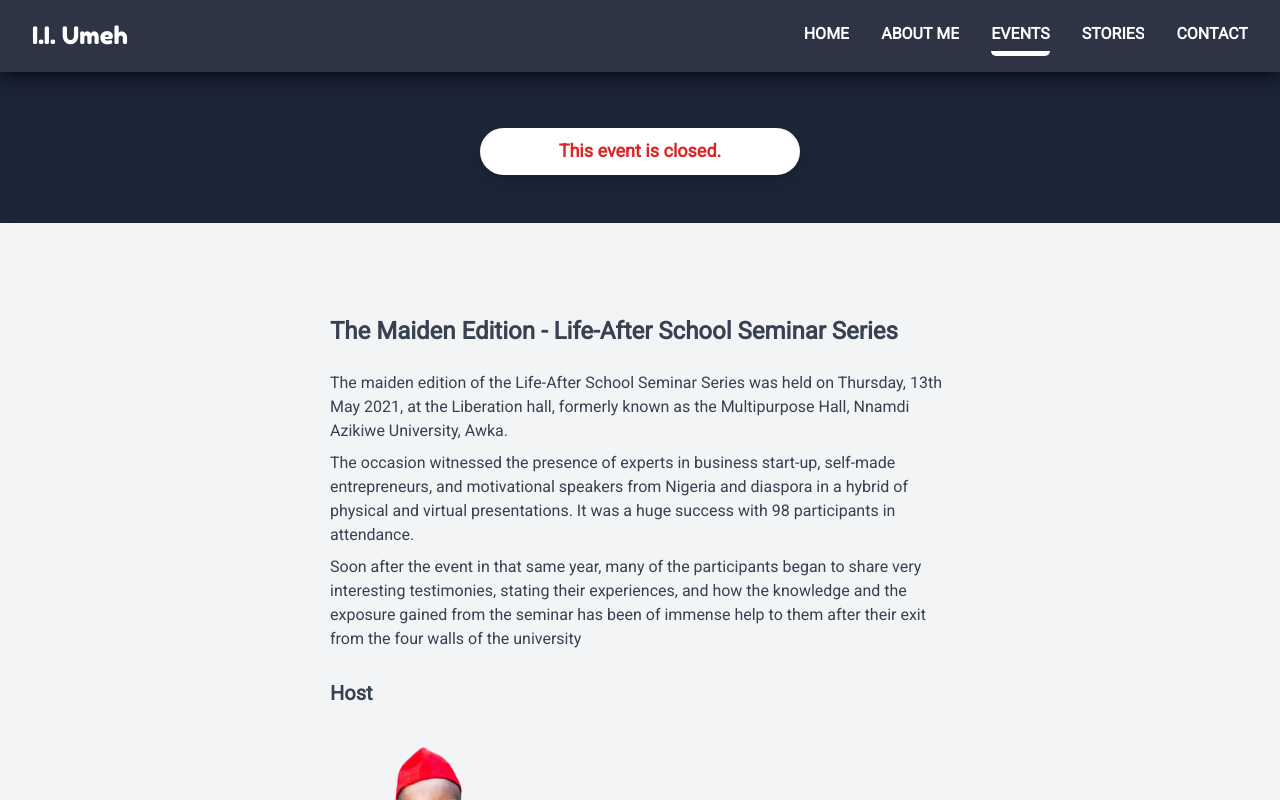
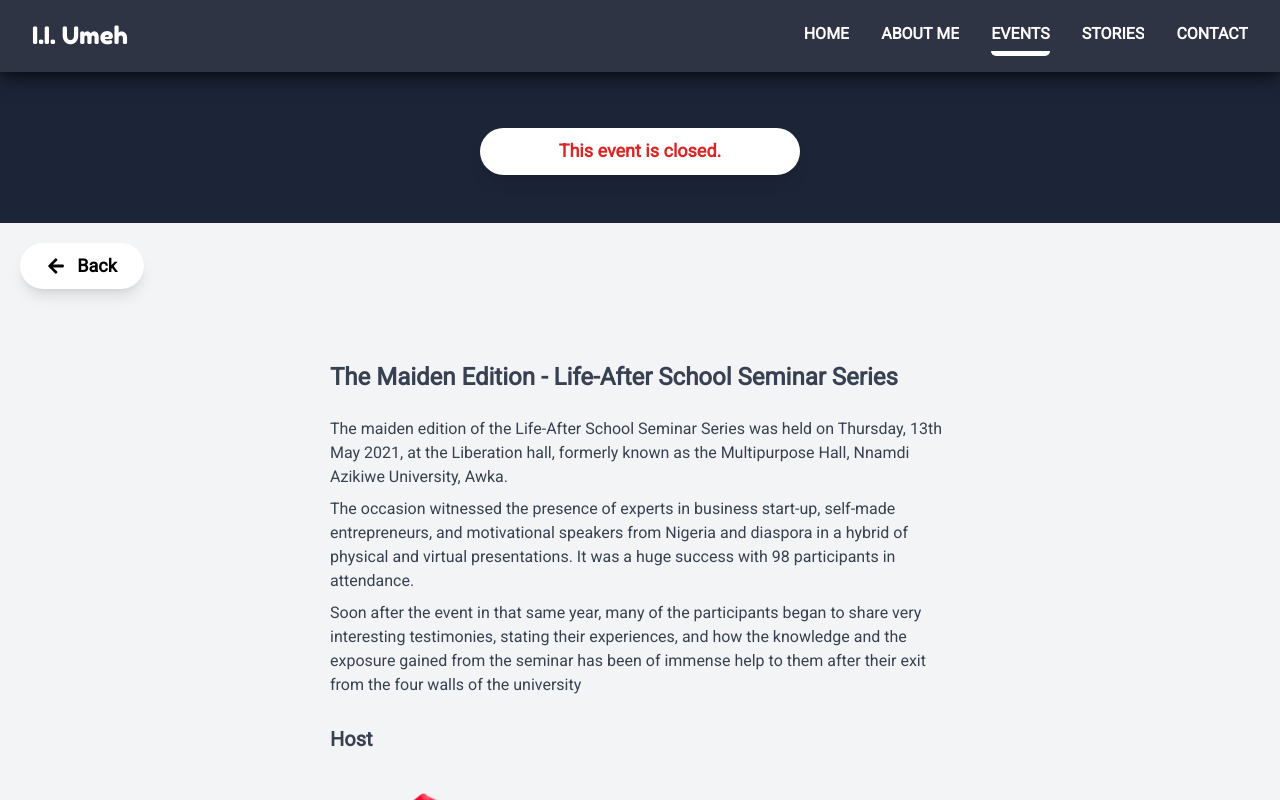
Before and after one commit to Kingsleyaham/DIIU, a React (Vite) app: page /events/past/1 in a window 1280 px wide. Shown: the top 800 px of the page. Built offline with nearby package versions, Linux system fonts and the light colour scheme.

Commit message:
added a back button

```diff
--- a/src/components/events/upcomingEvents.jsx
+++ b/src/components/events/upcomingEvents.jsx
@@ -20,7 +20,7 @@ function UpcomingEvents() {
       {!upcomingEvents.length ? (
         <div className="bg-[#3F3F41] shadow-2xl rounded-lg mx-auto text-center py-12 mt-6">
           {/* <div className="rounded-xl w-3/6 mx-auto h-3/6 mt-6 bg-black text-center"> */}
-          <h1 className="text-3xl font-bold text-white sm:text-4xl">
+          <h1 className="max-[320px]:text-sm max-[400px]:text-2xl text-3xl font-bold text-white sm:text-4xl">
             No Upcoming Events
           </h1>
         </div>
--- a/src/pages/EventDetails.jsx
+++ b/src/pages/EventDetails.jsx
@@ -2,9 +2,10 @@ import React, { useEffect, useState, Suspense } from "react";
 import { BiCalendar } from "react-icons/bi";
 import { GiAlarmClock } from "react-icons/gi";
 import { HiOutlineLocationMarker } from "react-icons/hi";
-import { useParams } from "react-router-dom";
+import { Link, useParams } from "react-router-dom";
 import { events } from "../data/events";
 import parse from "html-react-parser";
+import { FaArrowLeft } from "react-icons/fa";
 
 const EventDetails = () => {
   const { eventType, eventIndex } = useParams();
@@ -40,6 +41,17 @@ const EventDetails = () => {
               )}
             </div>
             <div className="mx-auto bg-gray-100 m-3 shadow-md text-gray-700 mt-12 p-5">
+              <Link to="/events">
+                <div
+                  className="block max-w-lg bg-white transition transition duration-300 cursor-pointer
+                hover:bg-[#2f3445] text-black hover:text-white p-3 shadow-lg lg:w-[10%] md:w-[20%] sm:w-[30%] rounded-full w-[40%] max-[300px]:w-[70%]"
+                >
+                  <h4 className="text-lg font-bold leading-tight text-center flex items-center justify-center gap-3">
+                    <FaArrowLeft className="max-[175px]:hidden" />{" "}
+                    <span>Back</span>
+                  </h4>
+                </div>
+              </Link>
               <div className="container mx-auto lg:w-3/6 md:w-4/6 sm:w-5/6 w-full pt-16 pb-28">
                 <div className="pb-5 pt-2">
                   <h1 className="text-xl font-extrabold md:text-2xl">
```
